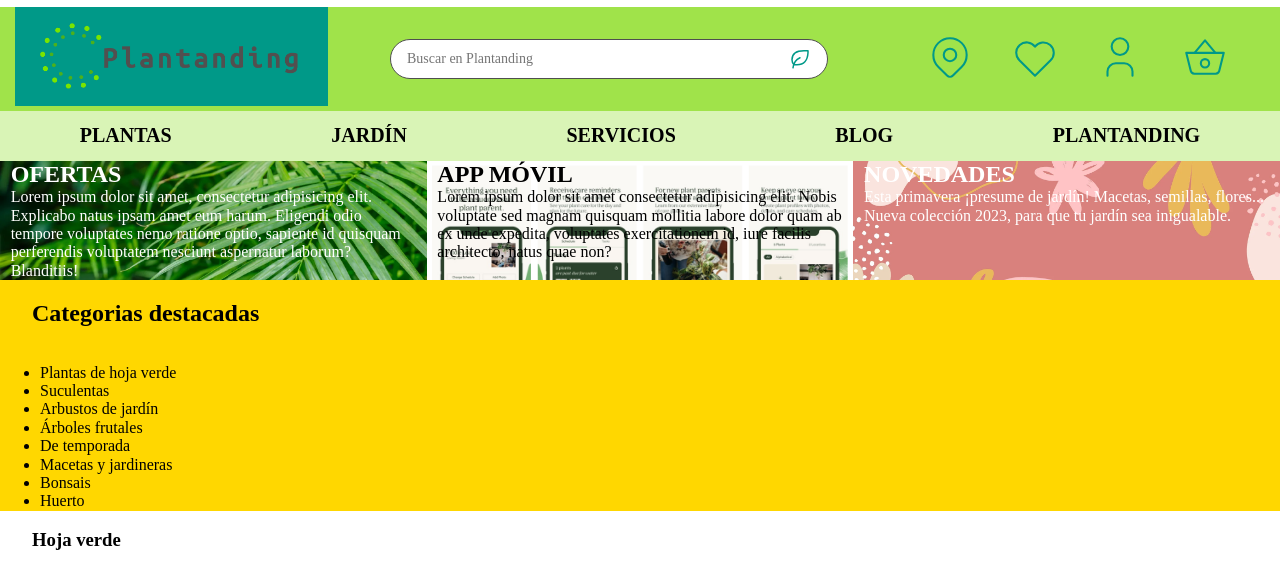
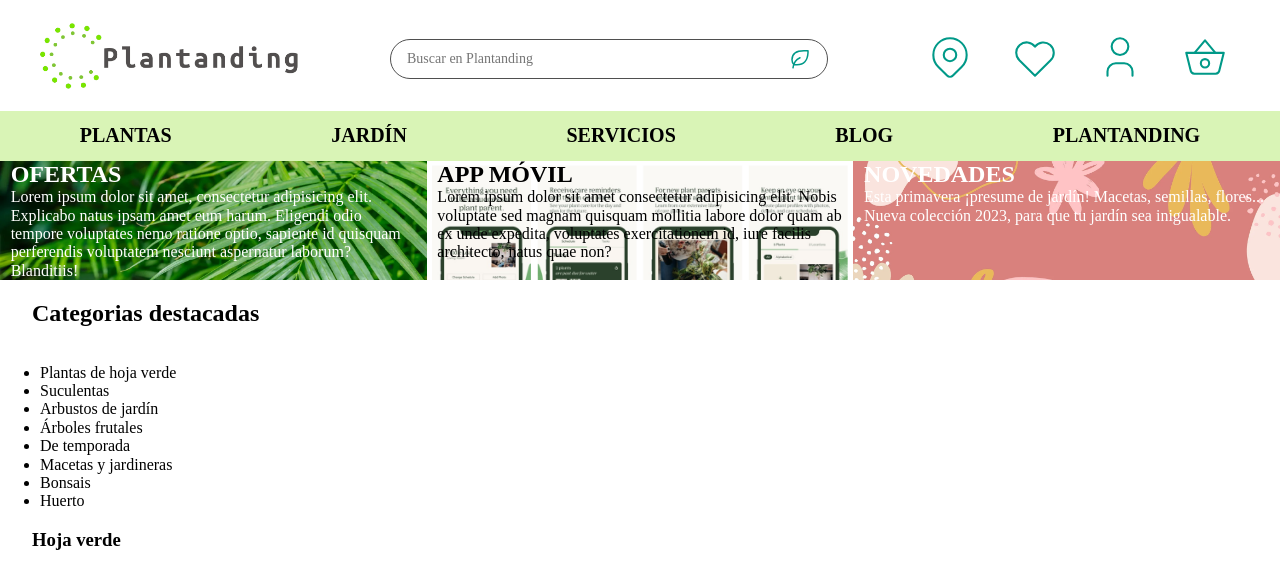
Before and after one commit to Rakelrrl/Plantanding, a plain HTML site: page index.html in a window 1280 px wide. Shown: the top 561 px of the page. Drawn offline with Linux system fonts and the light colour scheme.

Commit message:
modified:   css/style.css

```diff
--- a/css/style.css
+++ b/css/style.css
@@ -28,7 +28,7 @@ a {
 
 .encabezado {
   background-color: white;
-  background-color: var(--oliva);
+/*   background-color: var(--oliva); */
   margin: 0px;
 }
 
@@ -46,7 +46,7 @@ a {
 .logo {
   width: 100%;
   height: 100%;
-  background-color: var(--iconos);
+/*   background-color: var(--iconos); */
 }
 
 .logonav{
@@ -176,7 +176,7 @@ a {
 /*      SECCIÓN PARA CATEGORÍAS DESTACADAS */
 
 .secciondestacadas{
-  background-color:gold;
+/*   background-color:gold; */
 }
 
 .secciondestacadas2{
```
